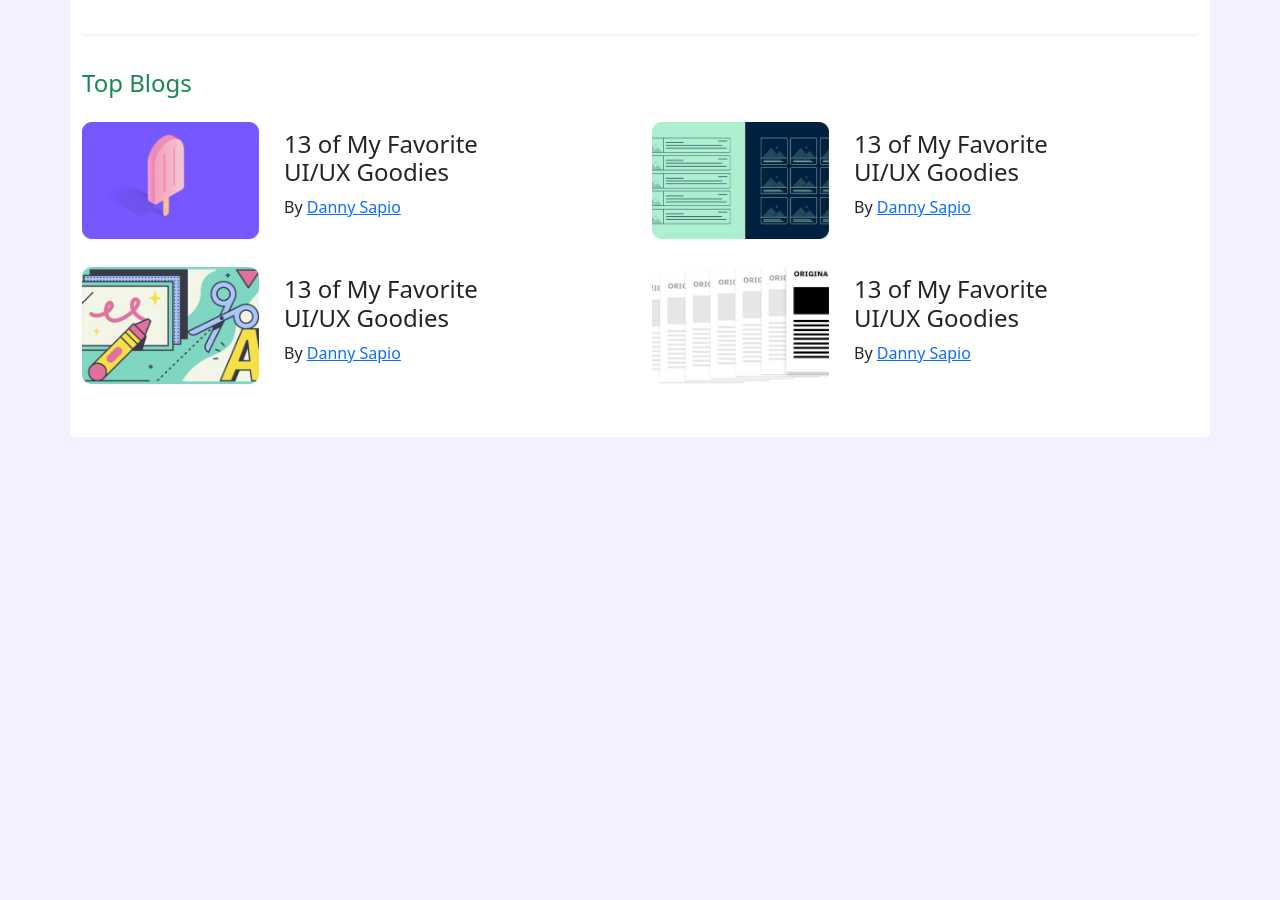
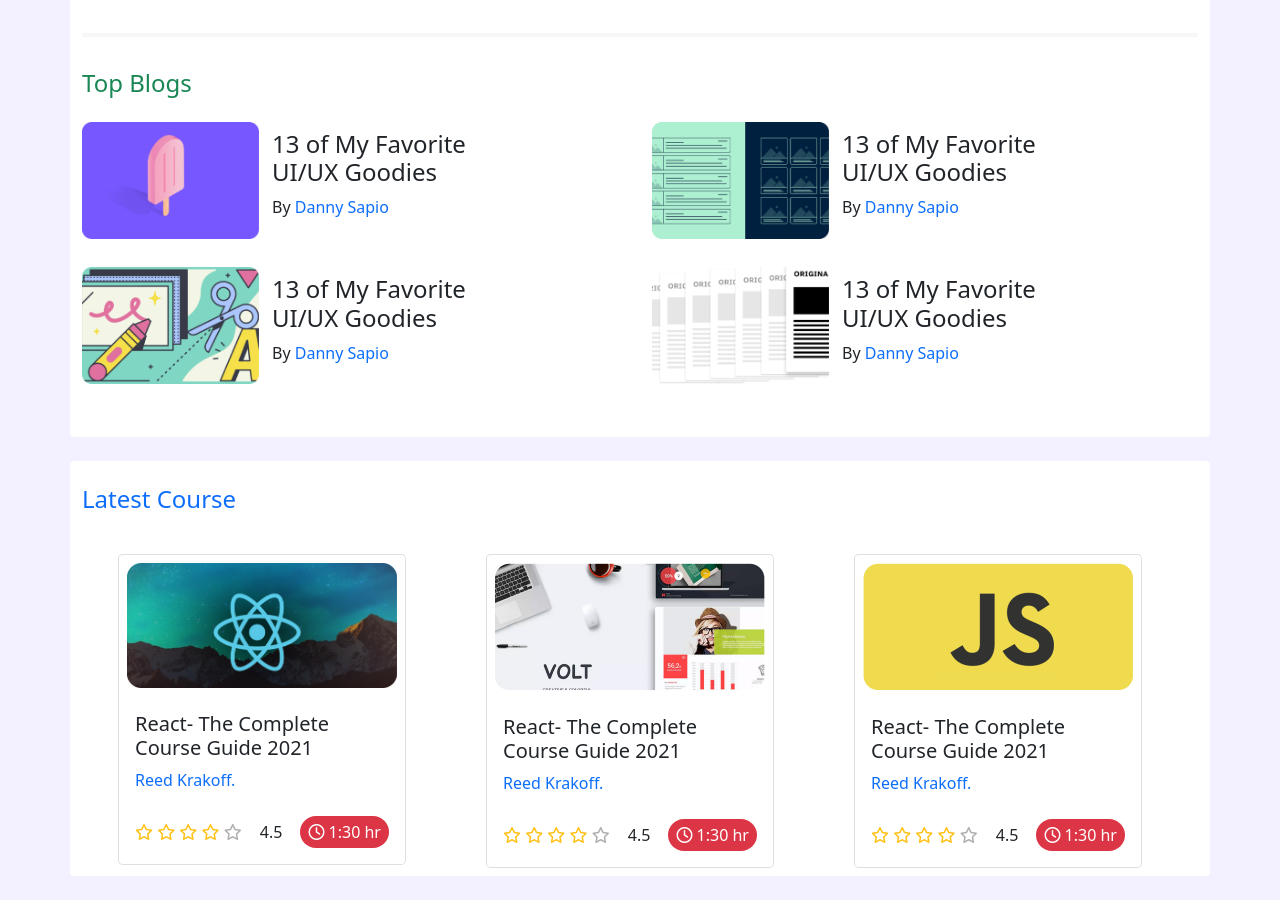
Before and after one commit to rezaul-sakil/leader-board-bootstrap, a plain HTML site: page index.html in a window 1280 px wide. Shown: the part 400-1300 px from the top of the page. Before the commit the page ends 837 px from the top, so only its background shows below. Drawn offline with nearby package versions, Linux system fonts and the light colour scheme.

Commit message:
completed

```diff
--- a/index.html
+++ b/index.html
@@ -6,6 +6,7 @@
     <meta name="viewport" content="width=device-width, initial-scale=1.0">
     <title>Document</title>
     <link href="https://cdn.jsdelivr.net/npm/bootstrap@5.0.2/dist/css/bootstrap.min.css" rel="stylesheet" integrity="sha384-EVSTQN3/azprG1Anm3QDgpJLIm9Nao0Yz1ztcQTwFspd3yD65VohhpuuCOmLASjC" crossorigin="anonymous">
+    <script src="https://kit.fontawesome.com/c059b392ca.js" crossorigin="anonymous"></script>
 </head>
 <body style="background-color: #F3F1FF;">
 
@@ -86,11 +87,11 @@
                             <div class="col-12 col-md-4">
                                 <img src="images/blogs/blog-1.png" alt="" width="177px" height="117px">
                             </div>
-                            <div class="ps-4 col-md-6 py-2">
+                            <div class=" col-md-6 py-2">
                                 <h4>13 of My Favorite
                                     UI/UX Goodies
                                 </h4>
-                                <p>By <a href="">Danny Sapio</a></p>
+                                <p>By <a class="text-decoration-none" href="">Danny Sapio</a></p>
                             </div>
                         </div>
                     </div>
@@ -99,11 +100,11 @@
                             <div class="col-12 col-md-4">
                                 <img src="images/blogs/blog-2.png" alt="" width="177px" height="117px">
                             </div>
-                            <div class="ps-4 col-md-6 py-2">
+                            <div class=" col-md-6 py-2">
                                 <h4>13 of My Favorite
                                     UI/UX Goodies
                                 </h4>
-                                <p>By <a href="">Danny Sapio</a></p>
+                                <p>By <a class="text-decoration-none" href="">Danny Sapio</a></p>
                             </div>
                         </div>
                     </div>
@@ -112,11 +113,11 @@
                             <div class="col-12 col-md-4">
                                 <img src="images/blogs/blog-3.png" alt="" width="177px" height="117px">
                             </div>
-                            <div class="ps-4 col-md-6 py-2">
+                            <div class="col-md-6 py-2">
                                 <h4>13 of My Favorite
                                     UI/UX Goodies
                                 </h4>
-                                <p>By <a href="">Danny Sapio</a></p>
+                                <p>By <a class="text-decoration-none" href="">Danny Sapio</a></p>
                             </div>
                         </div>
                     </div>
@@ -125,18 +126,104 @@
                             <div class="col-12 col-md-4">
                                 <img src="images/blogs/blog-4.png" alt="" width="177px" height="117px">
                             </div>
-                            <div class="ps-4 col-md-6 py-2">
+                            <div class="col-md-6 py-2">
                                 <h4>13 of My Favorite
                                     UI/UX Goodies
                                 </h4>
-                                <p>By <a href="">Danny Sapio</a></p>
+                                <p>By <a class="text-decoration-none" href="">Danny Sapio</a></p>
+                            </div>
+                        </div>
+                    </div>
+                </div>
+            </div>
+        </section>
+
+        <section class="container bg-white rounded my-4">
+            <div>
+                <h4 class="text-primary py-4">Latest Course</h4>
+                <div class="row ms-4">
+                    <div class="col-12 col-md-6 col-lg-4 my-2">
+                        <div class="card rounded-3" style="width: 18rem;">
+                            <img src="images/courses/course-1.png" class="card-img-top p-2" alt="...">
+                            <div class="card-body">
+                            <h5 class="card-title">React- The Complete Course Guide 2021</h5>
+                            <p class="card-text mb-4"><a class="text-decoration-none" href="">Reed Krakoff.</a></p>
+                            <div class="d-flex justify-content-between align-items-center">
+                                <div>
+                                    <i class="far fa-star" style="color: #FFC014;"></i>
+                                    <i class="far fa-star" style="color: #FFC014;"></i>
+                                    <i class="far fa-star" style="color: #FFC014;"></i>
+                                    <i class="far fa-star" style="color: #FFC014;"></i>
+                                    <i class="far fa-star" style="color: #AEAEAE;"></i>
+                                </div>
+                                <p class="m-0">4.5</p>
+                                <div class="bg-danger rounded-pill py-1 px-2 text-white">
+                                    <i class="far fa-clock"></i>
+                                    <span>1:30 hr</span>
+                                </div>
+
+                            </div>
+
+                            </div>
+                        </div>
+                    </div>
+                    <div class="col-12 col-md-6 col-lg-4 my-2">
+                        <div class="card rounded-3" style="width: 18rem;">
+                            <img src="images/courses/course-2.png" class="card-img-top p-2" alt="...">
+                            <div class="card-body">
+                            <h5 class="card-title">React- The Complete Course Guide 2021</h5>
+                            <p class="card-text mb-4"><a class="text-decoration-none" href="">Reed Krakoff.</a></p>
+                            <div class="d-flex justify-content-between align-items-center">
+                                <div>
+                                    <i class="far fa-star" style="color: #FFC014;"></i>
+                                    <i class="far fa-star" style="color: #FFC014;"></i>
+                                    <i class="far fa-star" style="color: #FFC014;"></i>
+                                    <i class="far fa-star" style="color: #FFC014;"></i>
+                                    <i class="far fa-star" style="color: #AEAEAE;"></i>
+                                </div>
+                                <p class="m-0">4.5</p>
+                                <div class="bg-danger rounded-pill py-1 px-2 text-white">
+                                    <i class="far fa-clock"></i>
+                                    <span>1:30 hr</span>
+                                </div>
+
+                            </div>
+
+                            </div>
+                        </div>
+                    </div>
+                    <div class="col-12 col-md-6 col-lg-4 my-2">
+                        <div class="card rounded-3" style="width: 18rem;">
+                            <img src="images/courses/course-3.png" class="card-img-top p-2" alt="...">
+                            <div class="card-body">
+                            <h5 class="card-title">React- The Complete Course Guide 2021</h5>
+                            <p class="card-text mb-4"><a class="text-decoration-none" href="">Reed Krakoff.</a></p>
+                            <div class="d-flex justify-content-between align-items-center">
+                                <div>
+                                    <i class="far fa-star" style="color: #FFC014;"></i>
+                                    <i class="far fa-star" style="color: #FFC014;"></i>
+                                    <i class="far fa-star" style="color: #FFC014;"></i>
+                                    <i class="far fa-star" style="color: #FFC014;"></i>
+                                    <i class="far fa-star" style="color: #AEAEAE;"></i>
+                                </div>
+                                <p class="m-0">4.5</p>
+                                <div class="bg-danger rounded-pill py-1 px-2 text-white">
+                                    <i class="far fa-clock"></i>
+                                    <span>1:30 hr</span>
+                                </div>
+
+                            </div>
+
                             </div>
                         </div>
                     </div>
 
+                </div>
 
-                </div>
             </div>
+
+
+
         </section>
 
 
```
